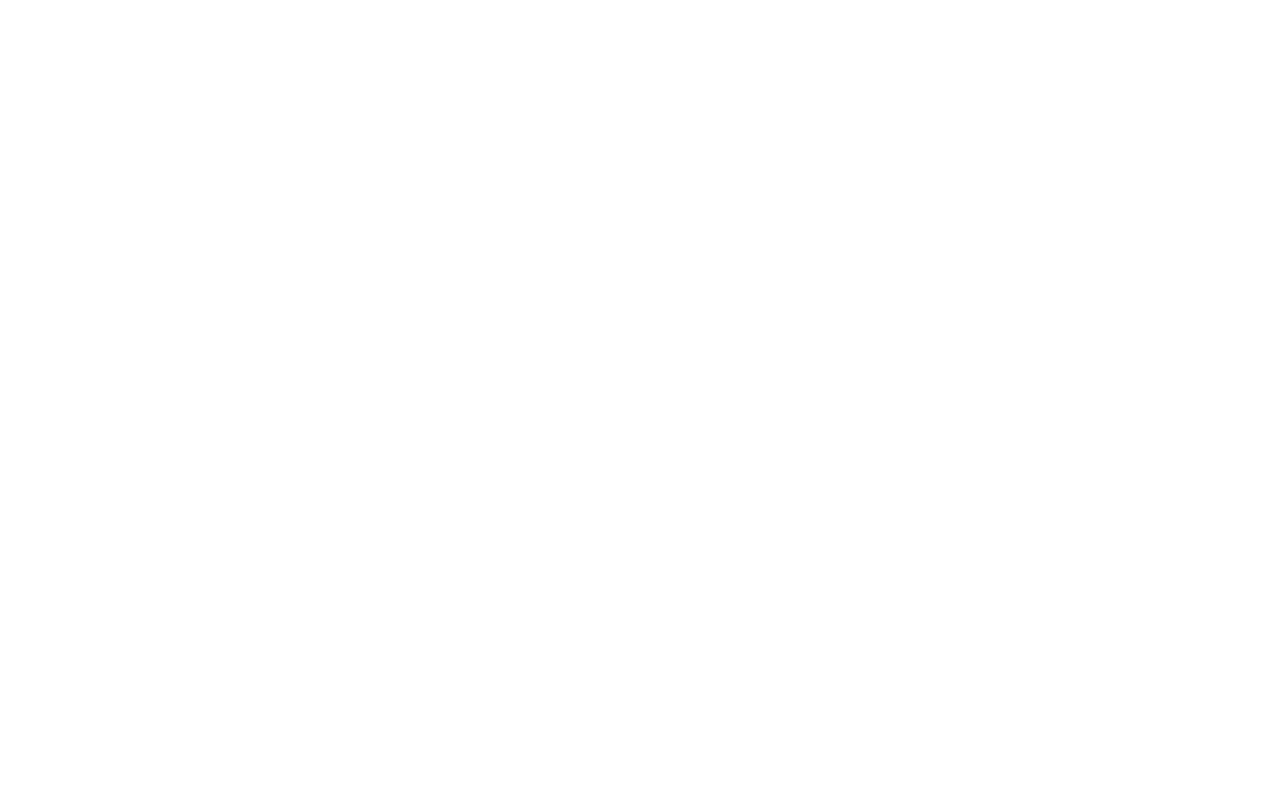
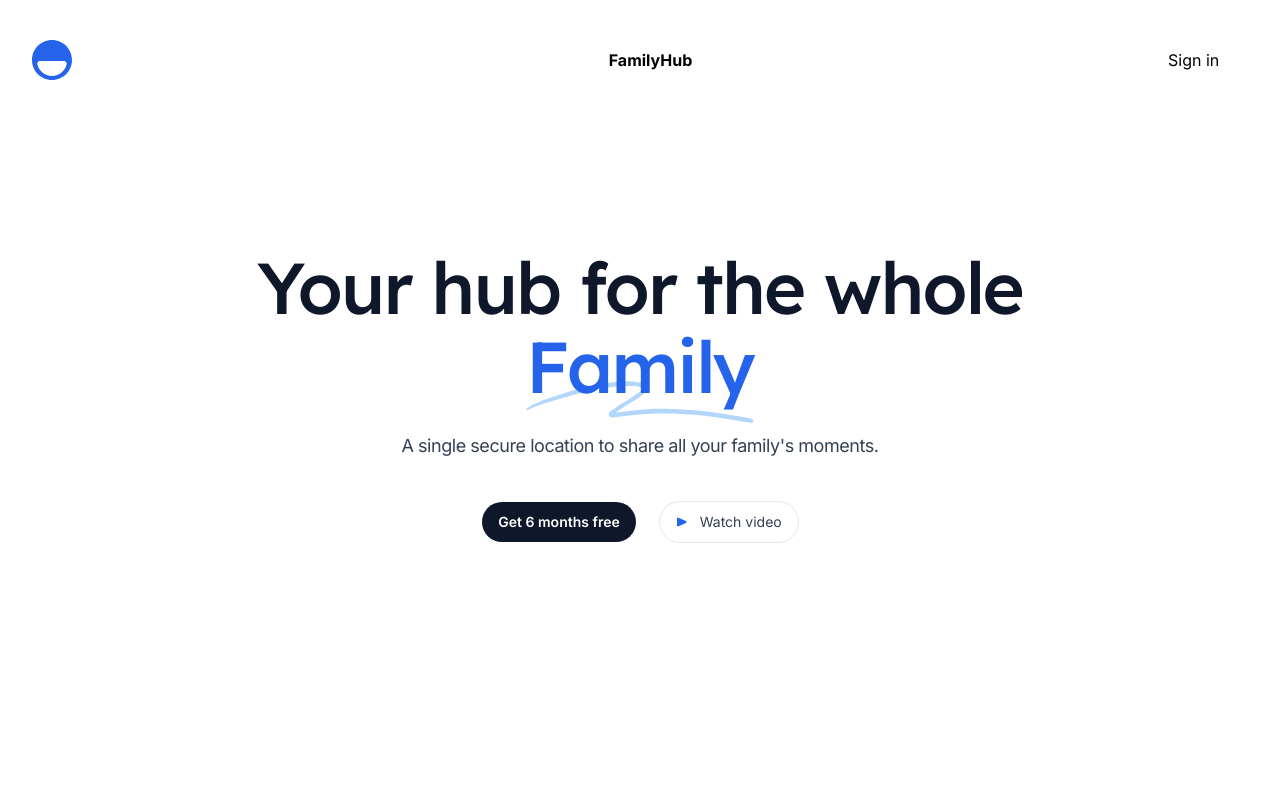
Before and after one commit to RayJr-Personal/FamilyHub, a Next.js app in the folder frontend/: page / in a window 1280 px wide. Before the commit this address had no page. Shown: the top 800 px of the page. Built offline with nearby package versions, Linux system fonts and the light colour scheme.

Commit message:
auth routing working correctly now

```diff
--- a/frontend/src/components/CallToAction.jsx
+++ b/frontend/src/components/CallToAction.jsx
@@ -27,7 +27,7 @@
             It’s time to take charge of your families data.  Sign up today so you can
             feel safe knowing your family is in good hands.
           </p>
-          <Button href="/register" color="white" className="mt-10">
+          <Button href="account/register" color="white" className="mt-10">
             Get 6 months free
           </Button>
         </div>
--- a/frontend/src/components/Hero.jsx
+++ b/frontend/src/components/Hero.jsx
@@ -23,7 +23,7 @@
       A single secure location to share all your family's moments.
       </p>
       <div className="mt-10 flex justify-center gap-x-6">
-        <Button href="/register">Get 6 months free</Button>
+        <Button href="account/register">Get 6 months free</Button>
         <Button
           href="https://www.youtube.com/watch?v=dQw4w9WgXcQ"
           variant="outline"
--- a/frontend/src/data/users.json
+++ b/frontend/src/data/users.json
@@ -7,5 +7,23 @@
         "id": 1,
         "dateCreated": "2022-09-07T05:46:20.699Z",
         "dateUpdated": "2022-09-07T05:46:20.699Z"
+    },
+    {
+        "first_name": "Peter",
+        "last_name": "Stanger",
+        "email": "T830281@spark.co.nz",
+        "hash": "$2a$10$Apjx4DW3qT7nZxyUoHIEO.HpCESlJqIw5ecQAFAsMKyI98aEqOLE6",
+        "id": 2,
+        "dateCreated": "2022-09-07T06:11:47.520Z",
+        "dateUpdated": "2022-09-07T06:11:47.520Z"
+    },
+    {
+        "first_name": "Test",
+        "last_name": "Dummy",
+        "email": "stephanie_mullally@hotmail.com",
+        "hash": "$2a$10$Uz3A7SjZV5gzQjoAdU5xq.D8CBhvxIvD/G4JMvQ5DyiuefQJy2vQe",
+        "id": 3,
+        "dateCreated": "2022-09-07T06:45:14.098Z",
+        "dateUpdated": "2022-09-07T06:45:14.098Z"
     }
 ]
--- a/frontend/src/pages/_app.jsx
+++ b/frontend/src/pages/_app.jsx
@@ -1,59 +1,11 @@
 import "focus-visible";
 import "../styles/globals.css";
 
-import { useState, useEffect } from 'react';
-import { useRouter } from 'next/router';
-
-import { userService } from '@/services/user.service';
-
 export default function App({ Component, pageProps }) {
-  const router = useRouter();
-  const [user, setUser] = useState(null);
-  const [authorized, setAuthorized] = useState(false);
-
-  useEffect(() => {
-      // on initial load - run auth check
-      authCheck(router.asPath);
-
-      // on route change start - hide page content by setting authorized to false
-      const hideContent = () => setAuthorized(false);
-      router.events.on('routeChangeStart', hideContent);
-
-      // on route change complete - run auth check
-      router.events.on('routeChangeComplete', authCheck)
-
-      // unsubscribe from events in useEffect return function
-      return () => {
-          router.events.off('routeChangeStart', hideContent);
-          router.events.off('routeChangeComplete', authCheck);
-      }
-
-      // eslint-disable-next-line react-hooks/exhaustive-deps
-  }, []);
-
-  function authCheck(url) {
-      // redirect to login page if accessing a private page and not logged in
-      setUser(userService.userValue);
-      const publicPaths = ['/account/login', '/account/register'];
-      const path = url.split('?')[0];
-      if (!userService.userValue && !publicPaths.includes(path)) {
-          setAuthorized(false);
-          router.push({
-              pathname: '/account/login',
-              query: { returnUrl: router.asPath }
-          });
-      } else {
-          setAuthorized(true);
-      }
-  }
 
   return (
     <>
-        <div className={`h-full ${user ? 'bg-light' : ''}`}>
-            {authorized &&
-                <Component {...pageProps} />
-            }
-        </div>
+        <Component {...pageProps} />
     </>
 
   );
--- a/frontend/src/pages/account/register.jsx
+++ b/frontend/src/pages/account/register.jsx
@@ -52,7 +52,6 @@
         <title>Sign Up - FamilyHub</title>
       </Head>
       <AuthLayout>
-        <Alert />
         <div className="flex flex-col">
 
           <Link href="/" aria-label="Home">
@@ -161,8 +160,9 @@
           </div>
 
         </form>
+      <Alert />
+      </AuthLayout>
 
-      </AuthLayout>
     </>
   )
 }
--- a/frontend/src/pages/index.jsx
+++ b/frontend/src/pages/index.jsx
@@ -11,10 +11,47 @@
 
 import { Alert } from '@/components/Alert';
 
+import { useState, useEffect } from 'react';
+import { useRouter } from 'next/router';
+
+import { userService } from '@/services/user.service';
+
 export default function Home() {
+
+  const router = useRouter();
+  const [user, setUser] = useState(null);
+  const [authorized, setAuthorized] = useState(false);
+
+  useEffect(() => {
+      // on initial load - run auth check
+      authCheck(router.asPath);
+
+      // on route change start - hide page content by setting authorized to false
+      const hideContent = () => setAuthorized(false);
+      router.events.on('routeChangeStart', hideContent);
+
+      // on route change complete - run auth check
+      router.events.on('routeChangeComplete', authCheck)
+
+      // unsubscribe from events in useEffect return function
+      return () => {
+          router.events.off('routeChangeStart', hideContent);
+          router.events.off('routeChangeComplete', authCheck);
+      }
+
+      // eslint-disable-next-line react-hooks/exhaustive-deps
+  }, []);
+
+  function authCheck(url) {
+      if (!userService.userValue) {
+          setAuthorized(false);
+      } else {
+          setAuthorized(true);
+      }
+  }
+
   return (
     <>
-      <Alert/>
       <Head>
         <title>FamilyHub</title>
         <meta
@@ -22,16 +59,31 @@
           content=""
         />
       </Head>
-      <Header />
-      <main>
-        <Hero />
-        <MainFeatures />
-        <CallToAction />
-        <Testimonials />
-        <Pricing />
-        <Faqs />
-      </main>
-      <Footer />
+      <div className={`app-container ${user ? 'bg-light' : ''}`}>
+        <Alert/>
+        <Header />
+        <main>
+
+          {/* Content below here to show when logged in */}
+          {authorized && [
+            <div>Display App content here for logged in user.</div>,
+            ]}
+
+          {/* Content below here to show when logged out */}
+          {!authorized && [
+          <Hero />,
+          <MainFeatures />,
+          <CallToAction />,
+          <Testimonials />,
+          <Pricing />,
+          <Faqs />,
+          <Footer />,
+          ]}
+
+        </main>
+
+      </div>
+
     </>
   )
 }
--- a/frontend/src/services/user.service.js
+++ b/frontend/src/services/user.service.js
@@ -35,7 +35,7 @@
     // remove user from local storage, publish null to user subscribers and redirect to login page
     localStorage.removeItem('user');
     userSubject.next(null);
-    Router.push('/account/login');
+    Router.push('/');
 }
 
 function register(user) {
```
